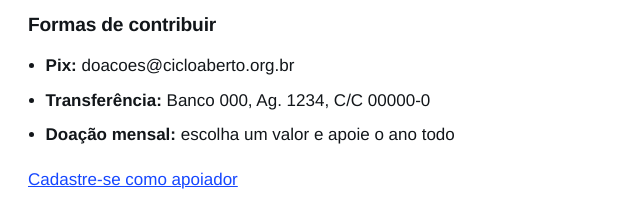
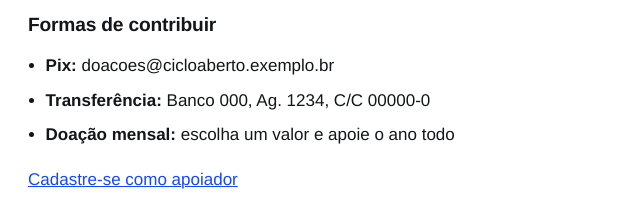
Before and after one commit to henriquebrian/projeto-ong-ciclo-aberto, a plain HTML site: page projetos.html in a window 1280 px wide. Shown: the part 2183-2396 px from the top of the page, 628-1268 px from the left. Drawn offline with Linux system fonts and the light colour scheme.

Commit message:
Update projetos.html

```diff
--- a/projetos.html
+++ b/projetos.html
@@ -106,7 +106,7 @@
           <div>
             <h3>Formas de contribuir</h3>
             <ul class="lista-simples">
-              <li><strong>Pix:</strong> doacoes@cicloaberto.org.br</li>
+              <li><strong>Pix:</strong> doacoes@cicloaberto.exemplo.br</li>
               <li><strong>Transferência:</strong> Banco 000, Ag. 1234, C/C 00000-0</li>
               <li><strong>Doação mensal:</strong> escolha um valor e apoie o ano todo</li>
             </ul>
```
